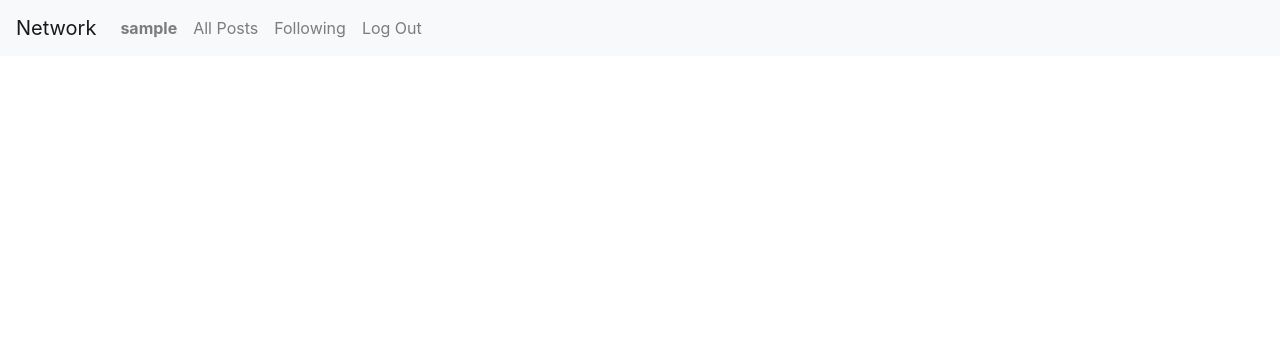
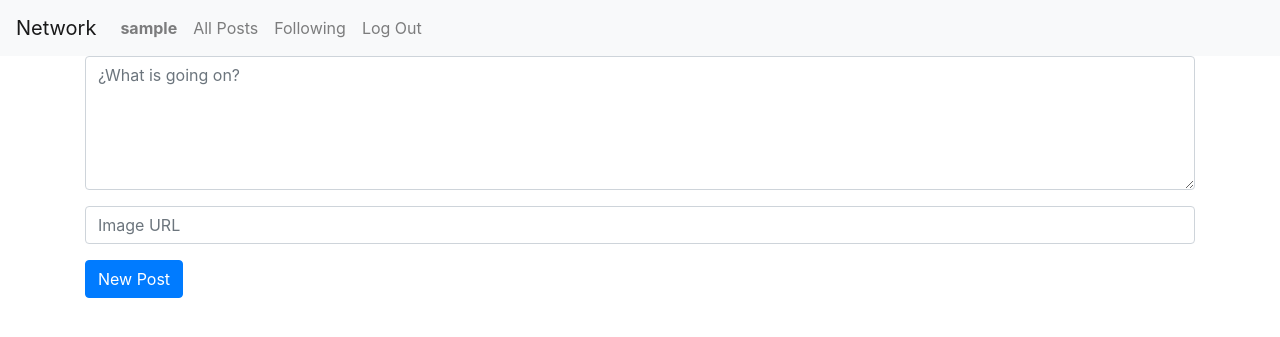
Before and after one commit to acamposcar/CS50x-network, a Django app: template network/templates/network/index.html in a window 1280 px wide. Shown: the top 337 px of the page. Run offline with Django 3.2, Linux system fonts and the light colour scheme; the template is opened without the code that fills it: values that come from a table or form of the project are taken from there, others are empty; the visitor is signed in with stand-in values (Sample User, id 1); parts of the project's set-up code (start-up, migrations or seed data) failed here and were passed over; some libraries are stand-ins or nearby versions.

Commit message:
Change general backend from API to VIEWS

```diff
--- a/network/api.py
+++ b/network/api.py
@@ -3,6 +3,7 @@ from django.http import JsonResponse
 from django.contrib.auth.decorators import login_required
 from .models import Likes, User, Post, Followers
 from .views import login_view
+from django.views.decorators.csrf import csrf_exempt
 
 import json
 
@@ -91,7 +92,7 @@ def get_followers(request, username):
 
     return JsonResponse([follower.serialize_followers() for follower in followers], safe=False)
 
-
+@csrf_exempt
 @login_required(login_url=login_view)
 def new_post(request):
 
--- a/network/static/network/posts.js
+++ b/network/static/network/index.js
@@ -2,16 +2,20 @@ function getAllPosts() {
   /*----------------
   Gets email information from database
   ----------------*/
+    document.querySelector('form').onsubmit = () => {
+    createNewPost();
+    return false;
+  };
 fetch(`/api/posts`)
     .then((response) => response.json())
     .then((posts) => {
-        console.log(posts)
+
       if (posts.error) {
           pass
         // document.querySelector('#alert-email').style.display = 'block';
         // document.querySelector('#alert-email').textContent = emails.error;
       } else if (posts.length !== 0) {
-        posts.forEach((post) => createPost(post));
+        posts.forEach((post) => createPostContainer(post));
       } else {
         pass
         // document.querySelector('#no-emails').style.display = 'flex';
@@ -19,7 +23,7 @@ fetch(`/api/posts`)
     });
 }
 
-function createPost(post) {
+function createPostContainer(post) {
   /*----------------
   Creates email container for every email
   ----------------*/
@@ -44,12 +48,42 @@ function createPost(post) {
     postContainer.appendChild(time);
 
 
-  document.querySelector('.container').appendChild(postContainer);
+  document.querySelector('.container-posts').appendChild(postContainer);
 }
+
+
+/* --------------------
+CREATE NEW POST
+ -----------------------*/
+
+function createNewPost() {
+  /*----------------
+  Send email (POST)
+  ----------------*/
+  fetch('/api/new_post', {
+    method: 'POST',
+    body: JSON.stringify({
+      content: document.querySelector('#new-post-content').value,
+      image_url: document.querySelector('#new-post-image').value,
+    }),
+  })
+    .then((response) => response.json())
+    .then((result) => {
+      if (result.error) {
+        document.querySelector('#alert-compose').style.display = 'block';
+        document.querySelector('#alert-compose').textContent = result.error;
+      } else {
+        getAllPosts();
+      }
+    });
+}
+
+
 
 document.addEventListener('DOMContentLoaded', () => {
   // Use buttons to toggle between views
 
   // By default, load the inbox
-  getAllPosts();
-});
+  pass
+
+})
--- a/network/static/network/styles.css
+++ b/network/static/network/styles.css
@@ -0,0 +1,11 @@
+btn-primary {
+  background-color: #b93cb9;
+}
+
+.container-post {
+  border: thin solid;
+  padding: 10px;
+  margin-top: 5px;
+}
+
+/*# sourceMappingURL=styles.css.map */
--- /dev/null
+++ b/network/static/network/styles.scss
@@ -0,0 +1,11 @@
+$primary-color: rgb(185, 60, 185);
+
+btn-primary{
+    background-color: $primary-color;
+}
+
+.container-post{
+    border: thin solid;
+    padding: 10px;
+    margin-top: 5px;
+}
--- a/network/templates/network/index.html
+++ b/network/templates/network/index.html
@@ -1,9 +1,43 @@
 {% extends "network/layout.html" %} {% load static %}
 
 {% block script %}
-    <script src="{% static 'network/posts.js' %}"></script>
+    <script src="{% static 'network/index.js' %}"></script>
 {% endblock %}
 
 {% block body %}
-    <div class="container"></div>
+<div id="#alert-compose"></div>
+{% if user.is_authenticated %}
+    <form action="{% url 'new_post' %}"  method="POST">
+        {% csrf_token %}
+        {% if form.non_field_errors %}
+            <div class="alert alert-danger" role="alert">
+            {% for error in form.non_field_errors %}
+                {{ error }}
+            {% endfor %}
+            </div>
+        {% endif %}
+
+        {% for field in form %}
+            <div class="form-group">
+                {{field}}
+                {% if field.errors %}
+                    {% for error in field.errors %}
+                        <small class="text-danger">
+                            {{ error }}
+                        </small>
+                    {% endfor %}
+                {% endif %}
+            </div>
+
+        {% endfor %}
+
+        <div class="form-group">
+            <input class="btn btn-primary" type="submit" value="New Post">
+        </div>
+
+    </form>
+{% endif %}
+
+{% include "network/partials/posts.html" %}
+
 {% endblock %}
--- a/network/templates/network/layout.html
+++ b/network/templates/network/layout.html
@@ -25,7 +25,7 @@
                 </li>
                 {% if user.is_authenticated %}
                     <li class="nav-item">
-                        <a class="nav-link" href="#">Following</a>
+                        <a class="nav-link" href="{% url 'following_view' user.username %}">Following</a>
                     </li>
                     <li class="nav-item">
                         <a class="nav-link" href="{% url 'logout' %}">Log Out</a>
@@ -42,7 +42,7 @@
             </div>
           </nav>
 
-        <div class="body">
+        <div class="container">
             {% block body %}
             {% endblock %}
         </div>
--- /dev/null
+++ b/network/templates/network/partials/posts.html
@@ -0,0 +1,10 @@
+
+    <div class="container-posts">
+        {% for post in posts%}
+        <div class="container-post">
+            <div><a href="{% url 'user_profile' post.user.username %}">{{ post.user.username }}</a></div>
+            <div>{{ post.content }}</div>
+            <div><a href="{% url 'post_view' post.id %}">{{ post.timestamp }}</a></div>
+        </div>
+        {% endfor %}
+    </div>
--- a/network/urls.py
+++ b/network/urls.py
@@ -9,14 +9,15 @@ urlpatterns = [
     path("login", views.login_view, name="login"),
     path("logout", views.logout_view, name="logout"),
     path("register", views.register, name="register"),
-    path("api/posts", api.get_all_posts, name="get_all_posts"),
-    path("api/posts/<int:post_id>", api.get_post, name="get_post"),
-    path("api/<str:username>", api.get_profile, name="get_profile"),
-    path("api/<str:username>/posts", api.get_user_posts, name="get_user_posts"),
-    path("api/<str:username>/following", api.get_following, name="get_following"),
-    path("api/<str:username>/followers", api.get_followers, name="get_followers"),
-    path("api/new_post", api.create_post, name="new_post"),
-    path("api/posts/<int:post_id>/new_comment", api.create_post, name="new_comment"),
-    path("api/posts/<int:post_id>/new_like", api.new_like, name="new_like"),
+    path("posts/<int:post_id>", views.post_view, name="post_view"),
+    path("api/posts/<int:post_id>/new_comment", views.new_comment, name="new_comment"),
+    path("api/posts/<int:post_id>/new_like", views.new_like, name="new_like"),
+    path("api/new_post", views.new_post, name="new_post"),
+    path("users/<str:username>", views.user_profile, name="user_profile"),
+    path("users/<str:username>/posts", views.user_posts, name="user_posts"),
+    path("users/<str:username>/following", views.following_view, name="following_view"),
+    path("api/users/<str:username>/followers", views.get_followers, name="get_followers"),
+
+
 
 ]
--- a/network/views.py
+++ b/network/views.py
@@ -1,3 +1,4 @@
+import json
 from django.contrib.auth import authenticate, login, logout
 from django.db import IntegrityError
 from django.http import HttpResponse, HttpResponseRedirect
@@ -5,12 +6,97 @@ from django.shortcuts import render
 from django.urls import reverse
 from django.http import JsonResponse
 from django.contrib.auth.decorators import login_required
-from .models import User
+from django import forms
+from .models import User, Post, Followers, Likes, Comment
 
+class NewPost(forms.Form):
+    content = forms.CharField(widget=forms.Textarea(
+        attrs={"placeholder": "¿What is going on?", "rows":5, "class":"form-control"}), required=True)
+    image_url=forms.URLField(widget=forms.URLInput(
+        attrs={"placeholder": "Image URL", "class":"form-control"}),  required=False)
+
+class NewComment(forms.Form):
+    content = forms.CharField(widget=forms.Textarea(
+        attrs={"placeholder": "Send your answer", "rows":5, "class":"form-control"}), required=True)
 
 
 def index(request):
-    return render(request, "network/index.html")
+    # Return posts in reverse chronological order
+    posts = Post.objects.all().order_by("-timestamp")
+
+    return render(request, "network/index.html", {
+            "posts": posts,
+            "form": NewPost(),
+            })
+
+def user_posts(request, username):
+
+    try:
+        user = User.objects.get(username = username)
+    except User.DoesNotExist:
+        return JsonResponse({"error": "User not found."}, status=404)
+
+    # Return posts in reverse chronological order
+    posts = Post.objects.filter(user=user).order_by("-timestamp")
+
+    return render(request, "network/index.html", {
+            "posts": posts,
+            "form": NewPost(),
+            })
+
+
+def following_view(request, username):
+
+    try:
+        user = User.objects.get(username = username)
+    except User.DoesNotExist:
+        return JsonResponse({"error": "User not found."}, status=404)
+
+    # Get users followed by requested user
+    users_following = Followers.objects.filter(user = user).values_list('following')
+
+    # Return posts in reverse chronological order
+    posts =Post.objects.filter(user__in=users_following).order_by("-timestamp")
+
+    return render(request, "network/index.html", {
+            "posts": posts,
+            "form": NewPost(),
+            })
+
+
+def post_view(request, post_id):
+
+    # Query for requested post
+    try:
+        post = Post.objects.get(pk=post_id)
+    except Post.DoesNotExist:
+        return {"error": "Post not found.", "status": 404}
+
+    comments = Comment.objects.filter(post=post)
+
+    return render(request, "network/post.html", {
+            "post": post,
+            "comments": comments,
+            "form": NewComment(),
+            })
+
+def user_profile(request, username):
+
+    ## if request.user.username != username:
+    ##     return JsonResponse({"error": "Forbidden."}, status=403)
+
+    try:
+        user = User.objects.get(username = username)
+    except User.DoesNotExist:
+        return JsonResponse({"error": "User not found."}, status=404)
+
+    # Return user posts in reverse chronological order
+    posts = Post.objects.filter(user=user).order_by("-timestamp").all()
+
+    return render(request, "network/profile.html",{
+            "user": user,
+            "posts": posts
+            })
 
 
 def login_view(request):
@@ -63,3 +149,143 @@ def register(request):
         return HttpResponseRedirect(reverse("index"))
     else:
         return render(request, "network/register.html")
+
+
+@login_required(login_url=login_view)
+def new_post(request):
+
+    # Creating a new post must be via POST
+    if request.method != "POST":
+        return JsonResponse({"error": "POST request required."}, status=400)
+
+    form = NewPost(request.POST)
+
+    if form.is_valid():
+        content = form.cleaned_data["content"]
+        image_url = form.cleaned_data["image_url"]
+
+        # Save post in database
+        post = Post(
+            user=request.user,
+            content=content,
+            image=image_url,
+        )
+        post.save()
+
+    return HttpResponseRedirect(reverse("index"))
+
+
+@login_required(login_url=login_view)
+def new_comment(request, post_id):
+
+    # Creating a new comment must be via POST
+    if request.method != "POST":
+        return JsonResponse({"error": "POST request required."}, status=400)
+
+    form = NewComment(request.POST)
+
+    # Query for requested post
+    try:
+        post = Post.objects.get(pk=post_id)
+    except User.DoesNotExist:
+        return JsonResponse({"error": f"Post with id {post_id} does not exist."}, status=400)
+
+    if form.is_valid():
+        content = form.cleaned_data["content"]
+
+        # Save comment in database
+        comment = Comment(
+            user=request.user,
+            content=content,
+            post = post,
+        )
+        comment.save()
+
+    # Redirect to the place where the request came
+    return HttpResponseRedirect(request.headers['Referer'])
+
+
+# Return all user posts
+def get_user_posts(username):
+
+    # Query for requested user
+    try:
+        user = User.objects.get(username = username)
+    except User.DoesNotExist:
+        return {"error": "User not found.", "status": 404}
+
+    # Get all posts made by the user
+    posts = Post.objects.filter(user = user)
+
+    # Return posts in reverse chronological order
+    posts = posts.order_by("-timestamp").all()
+
+    return JsonResponse([post.serialize() for post in posts], safe=False)
+
+
+# Return selected post
+def get_post(request, post_id):
+
+    # Query for requested post
+    try:
+        post = Post.objects.get(pk=post_id)
+    except Post.DoesNotExist:
+        return {"error": "Post not found.", "status": 404}
+
+    # Return post contents
+    if request.method == "GET":
+        return JsonResponse(post.serialize(), safe=False)
+    else:
+        return JsonResponse({"error": "GET request required."}, status=400)
+
+
+def get_following(request, username):
+
+    # Query for requested user
+    try:
+        user = User.objects.get(username = username)
+    except User.DoesNotExist:
+        return JsonResponse({"error": "User not found."}, status=404)
+
+
+    following = Followers.objects.filter(user = user)
+
+    return JsonResponse([user.serialize_following() for user in following], safe=False)
+
+
+def get_followers(request, username):
+
+    # Query for requested user
+    try:
+        user = User.objects.filter(username = username)
+    except User.DoesNotExist:
+        return JsonResponse({"error": "User not found."}, status=404)
+
+    followers = Followers.objects.filter(following__in=user)
+
+    return JsonResponse([follower.serialize_followers() for follower in followers], safe=False)
+
+
+@login_required(login_url=login_view)
+def new_like(request, post_id):
+
+    # Creating a new post must be via POST
+    if request.method != "POST":
+        return JsonResponse({"error": "POST request required."}, status=400)
+
+    # Get all request data
+    data = json.loads(request.body)
+
+    try:
+        post = Post.objects.get(pk=post_id)
+    except User.DoesNotExist:
+        return JsonResponse({"error": f"Post with id {post_id} does not exist."}, status=400)
+
+    # Save post in database
+    like = Likes(
+        user=request.user,
+        post = post,
+    )
+    like.save()
+
+    return JsonResponse({"message": "Like created successfully."}, status=201)
```
Also changed, not shown: network/models.py (+1 -50 lines), network/templates/network/post.html (added, +60 -0 lines), network/templates/network/profile.html (added, +18 -0 lines), network/static/network/post.js (added), 1 other file.
